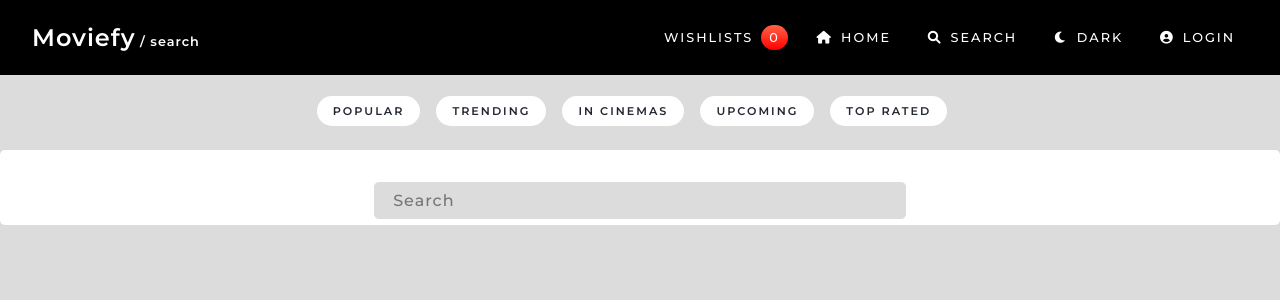
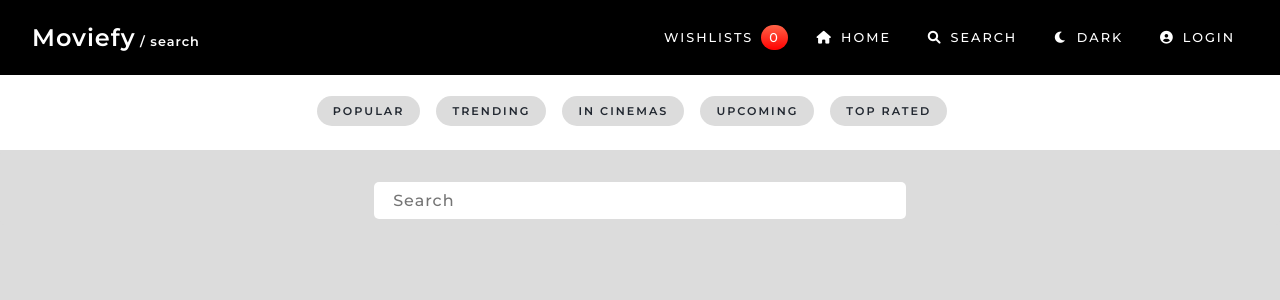
Before and after one commit to ksb-dev/moviefy-react-node, a React (Create React App) app in the folder client/: page /search in a window 1280 px wide. Shown: the top 300 px of the page. Built offline with nearby package versions, Linux system fonts and the light colour scheme; no server answers.

Commit message:
Initial Commit

```diff
--- a/client/src/components/Filter/Filter.js
+++ b/client/src/components/Filter/Filter.js
@@ -252,8 +252,8 @@ const Filter = ({ activeGenre, setActiveGenre }) => {
       <div
         className={
           toggleMode === 'white'
-            ? 'filter__dropdown lightBg2 darkColor1'
-            : 'filter__dropdown darkBg2 lightColor2'
+            ? 'filter__dropdown lightBg1 darkColor1'
+            : 'filter__dropdown darkBg1 lightColor2'
         }
       >
         <div
@@ -306,7 +306,11 @@ const Filter = ({ activeGenre, setActiveGenre }) => {
                 }}
               >
                 <span
-                  className={toggleMode === 'white' ? 'lightBg2' : 'darkBg2'}
+                  className={
+                    toggleMode === 'white'
+                      ? 'lightBg1 darkShadow'
+                      : 'darkBg1 lightShadow'
+                  }
                 >
                   {option}
                 </span>
--- a/client/src/components/Pagination/Pagination.js
+++ b/client/src/components/Pagination/Pagination.js
@@ -71,15 +71,13 @@ const Pagination = ({ data, pageLimit, dataLimit, handleClick }) => {
     <div>
       <div
         className={
-          toggleMode === 'white'
-            ? 'pagination alphaLightBg1'
-            : 'pagination alphaDarkBg1'
+          toggleMode === 'white' ? 'pagination lightBg1' : 'pagination darkBg1'
         }
       >
         {/* previous button */}
         <div
           className={
-            toggleMode === 'white' ? 'inner transparent' : 'inner transparent'
+            toggleMode === 'white' ? 'inner lightBg2' : 'inner darkBg2'
           }
         >
           <button
--- a/client/src/components/Pagination/_pagination.scss
+++ b/client/src/components/Pagination/_pagination.scss
@@ -2,7 +2,7 @@
   position: fixed;
   z-index: 1;
   width: 100vw;
-  height: 50px;
+  height: 75px;
   top: 150px;
   left: 0;
   border: none;
@@ -15,6 +15,7 @@
     align-items: center;
     justify-content: center;
     border-radius: 50px;
+    padding: 0.5rem 1rem;
 
     .prev,
     .next {
@@ -62,7 +63,6 @@
     top: unset;
     bottom: 55px;
     height: 55px;
-    box-shadow: 0 0 5px #000;
   }
 }
 
--- a/client/src/components/SearchedMovies/SearchedMovies.css
+++ b/client/src/components/SearchedMovies/SearchedMovies.css
@@ -3,11 +3,12 @@
   padding-bottom: 1rem;
   display: flex;
   align-items: center;
-  justify-content: space-around;
+  justify-content: center;
 }
 
 .cat-clear .cat {
   letter-spacing: 2px;
+  margin: 0 1rem;
 }
 
 .cat-clear .clear-btn {
@@ -20,6 +21,7 @@
   border-radius: 5px;
   cursor: pointer;
   transition: var(--transition);
+  margin: 0 1rem;
 }
 
 .cat-clear .clear-btn:hover {
--- a/client/src/components/SideMenu/SideMenu.js
+++ b/client/src/components/SideMenu/SideMenu.js
@@ -34,14 +34,14 @@ const SideMenu = ({ filtered }) => {
   return (
     <div
       className={
-        toggleMode === 'white' ? 'sideMenu lightBg1' : 'sideMenu darkBg1'
+        toggleMode === 'white' ? 'sideMenu lightBg2' : 'sideMenu darkBg2'
       }
     >
       <div
         className={
           toggleMode === 'white'
-            ? 'sideMenu__main lightBg1'
-            : 'sideMenu__main darkBg1'
+            ? 'sideMenu__main tranparent'
+            : 'sideMenu__main transparent'
         }
       >
         <ul
@@ -67,15 +67,15 @@ const SideMenu = ({ filtered }) => {
               onClick={() => handleClick('popular')}
               className={
                 toggleMode === 'white'
-                  ? 'activeCategory lightBg2'
-                  : 'activeCategory darkBg2'
+                  ? 'activeCategory lightBg1'
+                  : 'activeCategory darkBg1'
               }
             >
               Popular
             </li>
           ) : (
             <li
-              className={toggleMode === 'white' ? 'lightBg2' : 'darkBg2'}
+              className={toggleMode === 'white' ? 'lightBg1' : 'darkBg1'}
               onClick={() => handleClick('popular')}
             >
               Popular
@@ -91,15 +91,15 @@ const SideMenu = ({ filtered }) => {
               onClick={() => handleClick('trending')}
               className={
                 toggleMode === 'white'
-                  ? 'activeCategory lightBg2'
-                  : 'activeCategory darkBg2'
+                  ? 'activeCategory lightBg1'
+                  : 'activeCategory darkBg1'
               }
             >
               Trending
             </li>
           ) : (
             <li
-              className={toggleMode === 'white' ? 'lightBg2' : 'darkBg2'}
+              className={toggleMode === 'white' ? 'lightBg1' : 'darkBg1'}
               onClick={() => handleClick('trending')}
             >
               Trending
@@ -115,15 +115,15 @@ const SideMenu = ({ filtered }) => {
               onClick={() => handleClick('in cinemas')}
               className={
                 toggleMode === 'white'
-                  ? 'activeCategory lightBg2'
-                  : 'activeCategory darkBg2'
+                  ? 'activeCategory lightBg1'
+                  : 'activeCategory darkBg1'
               }
             >
               In Cinemas
             </li>
           ) : (
             <li
-              className={toggleMode === 'white' ? 'lightBg2' : 'darkBg2'}
+              className={toggleMode === 'white' ? 'lightBg1' : 'darkBg1'}
               onClick={() => handleClick('in cinemas')}
             >
               In Cinemas
@@ -139,15 +139,15 @@ const SideMenu = ({ filtered }) => {
               onClick={() => handleClick('upcoming')}
               className={
                 toggleMode === 'white'
-                  ? 'activeCategory lightBg2'
-                  : 'activeCategory darkBg2'
+                  ? 'activeCategory lightBg1'
+                  : 'activeCategory darkBg1'
               }
             >
               Upcoming
             </li>
           ) : (
             <li
-              className={toggleMode === 'white' ? 'lightBg2' : 'darkBg2'}
+              className={toggleMode === 'white' ? 'lightBg1' : 'darkBg1'}
               onClick={() => handleClick('upcoming')}
             >
               Upcoming
@@ -163,15 +163,15 @@ const SideMenu = ({ filtered }) => {
               onClick={() => handleClick('top rated')}
               className={
                 toggleMode === 'white'
-                  ? 'activeCategory lightBg2'
-                  : 'activeCategory darkBg2'
+                  ? 'activeCategory lightBg1'
+                  : 'activeCategory darkBg1'
               }
             >
               Top Rated
             </li>
           ) : (
             <li
-              className={toggleMode === 'white' ? 'lightBg2' : 'darkBg2'}
+              className={toggleMode === 'white' ? 'lightBg1' : 'darkBg1'}
               onClick={() => handleClick('top rated')}
             >
               Top Rated
@@ -184,8 +184,8 @@ const SideMenu = ({ filtered }) => {
               <p
                 className={
                   toggleMode === 'white'
-                    ? 'sideMenu__list-number darkBg2 lightColor2'
-                    : 'sideMenu__list-number lightBg2 darkColor1'
+                    ? 'sideMenu__list-number darkBg1 lightColor2'
+                    : 'sideMenu__list-number lightBg1 darkColor1'
                 }
               >
                 PAGE {localStorage.getItem('page')}
@@ -206,8 +206,8 @@ const SideMenu = ({ filtered }) => {
                 <h2
                   className={
                     toggleMode === 'white'
-                      ? 'sideMenu__filter-counter lightBg2 darkColor1'
-                      : 'sideMenu__filter-counter darkBg2 lightColor2'
+                      ? 'sideMenu__filter-counter lightBg1 darkColor1'
+                      : 'sideMenu__filter-counter darkBg1 lightColor2'
                   }
                 >
                   <span>
--- a/client/src/pages/Movies/Movies.js
+++ b/client/src/pages/Movies/Movies.js
@@ -65,8 +65,8 @@ const Movies = () => {
           <div
             className={
               toggleMode === 'white'
-                ? 'category__filter__length lightBg1'
-                : 'category__filter__length darkBg1'
+                ? 'category__filter__length lightBg2'
+                : 'category__filter__length darkBg2'
             }
           >
             <h4
@@ -97,8 +97,8 @@ const Movies = () => {
               <h4
                 className={
                   toggleMode === 'white'
-                    ? 'length lightColorBg1'
-                    : 'length darkColorBg1'
+                    ? 'length lightColorBg2'
+                    : 'length darkColorBg2'
                 }
               >
                 <span>
--- a/client/src/pages/Search/Search.js
+++ b/client/src/pages/Search/Search.js
@@ -54,7 +54,7 @@ const Search = () => {
 
         <div
           className={
-            toggleMode === 'white' ? 'search lightBg2' : 'search darkBg2'
+            toggleMode === 'white' ? 'search lightBg1' : 'search darkBg1'
           }
         >
           {/*<label
@@ -67,8 +67,8 @@ const Search = () => {
           <form
             className={
               toggleMode === 'white'
-                ? 'search-form lightBg1'
-                : 'search-form darkBg1'
+                ? 'search-form lightBg2'
+                : 'search-form darkBg2'
             }
             onSubmit={e => {
               e.preventDefault()
```
Also changed, not shown: 11 other files (tests, documents, lock files or other folders).
